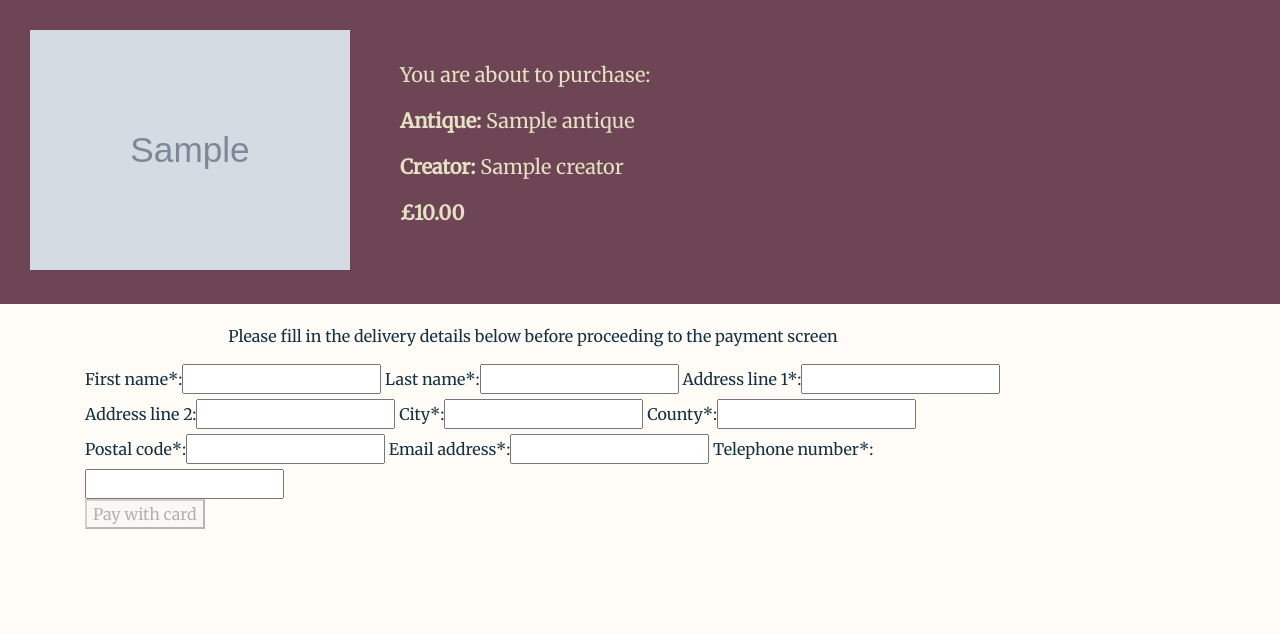
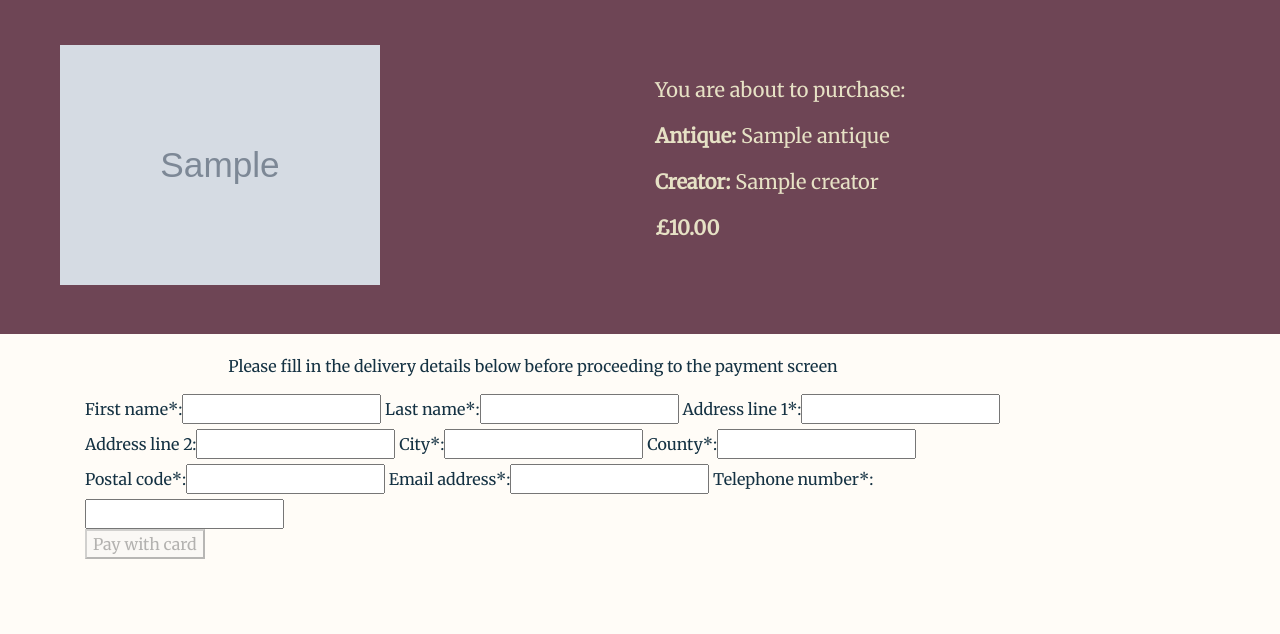
Before and after one commit to jennie6151/inwiththeold, a Django app: page /1/new/ in a window 1280 px wide. Shown: the part 70-704 px from the top of the page. Run offline with Django 3.2, Linux system fonts and the light colour scheme; a user stored in the database is signed in; tables that the repository leaves empty hold one stand-in row (values such as "Sample post"); grey boxes marked "Sample" are stand-in pictures; some libraries are stand-ins or nearby versions; some web fonts are replaced.

Commit message:
Styling added to antique detail

```diff
--- a/antiqueProjectApp/static/css/styles.css
+++ b/antiqueProjectApp/static/css/styles.css
@@ -84,7 +84,7 @@ html{
     background-color: #6E4555;
     border-color:transparent;
     margin:5px;
-    width: 25%;
+    width: auto;
 }
 
 .search-button:hover {
@@ -161,7 +161,7 @@ html{
         font-size: 20px;
         color: #E6E1C5;
         background-color:#6E4555;
-        padding:20px;
+        padding:35px;
         margin-bottom:20px;
 }
 
--- a/antiqueProjectApp/templates/antiqueProjectApp/antique_detail.html
+++ b/antiqueProjectApp/templates/antiqueProjectApp/antique_detail.html
@@ -4,16 +4,16 @@
 <!--Page of detail for each antique-->
 <div class="container container-styling">
     <div class="row">
-        <div class="col-xs-12">
+        <div class="col-sm-12">
             <h1 class="antique-list-heading">{{ antique.AntiqueName }}</h1>
         </div>
     </div>
     <div class="row">
-        <div class="col-lg-6 col-xs-12">
+        <div class="col-lg-6 col-sm-12">
             <img class="antique-detail-image-styling"
                     src="{{ antique.AntiqueImage }}" alt="{{ Antique.AntiqueName }}">
         </div>
-        <div class="col-lg-6 col-xs-12">
+        <div class="col-lg-6 col-sm-12">
             <p><strong>Creator:</strong> <a
                     href="{% url 'creator-detail' antique.Creator.pk %}">{{ antique.Creator }}</a>
             </p>
--- a/templates/antique_purchase_form.html
+++ b/templates/antique_purchase_form.html
@@ -5,11 +5,11 @@
 <!--Payment summary: to give payment/delivery form context-->
 <div class="container-fluid">
     <div class="row sale-summary-styling">
-        <div class="col-xs-12">
+        <div class="col">
             <img class="antique-detail-image-styling"
                     src="{{ sale.antique.AntiqueImage }}" alt="{{ Antique.AntiqueName }}">
         </div>
-        <div class="col-xs-12 sale-summary-text">
+        <div class="col sale-summary-text">
             <p>You are about to purchase:</p>
             <p><strong>Antique:</strong> {{ sale.antique.AntiqueName }}
             </p>
@@ -19,7 +19,7 @@
         </div>
     </div>
     <div class="row">
-        <div class="col-md-8 offset-md-2 col-xs-12">
+        <div class="col-md-8 offset-md-2 col-sm-12">
     <p>Please fill in the delivery details below before proceeding to the payment screen</p>
         </div>
     </div>
--- a/templates/index.html
+++ b/templates/index.html
@@ -25,7 +25,7 @@
   <article class="stats-styling">
     <div class="container">
       <div class="row">
-        <div class="col-xs-12">
+        <div class="col-12">
           <h5>Welcome {{ user.username }}</h5>
           <p>You have visited this homepage a total of {{ numVisits }}{% if numVisits == 1 %} time{% else %}
             times{% endif %}.
```
Also changed, not shown: templates/antique_list.html (+12 -8 lines), templates/charge.html (+5 -5 lines).
